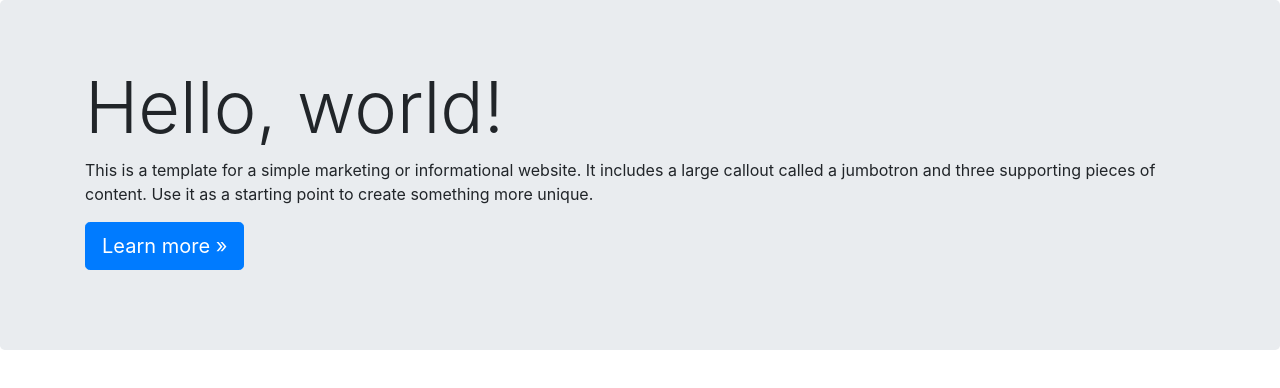
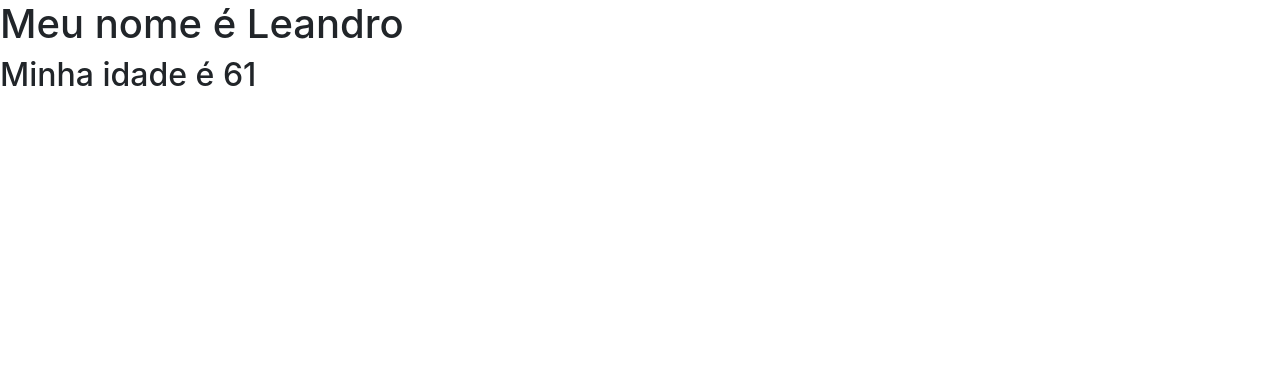
Before and after one commit to leandrosacchi/CasaDeShow_Angular, an Angular app in the folder casadeshowangular/: page / in a window 1280 px wide. Shown: the top 388 px of the page. Built offline with nearby package versions, Linux system fonts and the light colour scheme.

Commit message:
Aulas 9.5 e 9.6

```diff
--- a/casadeshowangular/src/app/app.component.html
+++ b/casadeshowangular/src/app/app.component.html
@@ -1,7 +1,3 @@
-<div class="jumbotron">
-  <div class="container">
-    <h1 class="display-3">Hello, world!</h1>
-    <p>This is a template for a simple marketing or informational website. It includes a large callout called a jumbotron and three supporting pieces of content. Use it as a starting point to create something more unique.</p>
-    <p><a class="btn btn-primary btn-lg" href="#" role="button">Learn more »</a></p>
-  </div>
-</div>
+<h1>Meu nome é {{nome}}</h1>
+
+<h2>Minha idade é {{30 + getIdade()}}</h2>
--- a/casadeshowangular/src/app/app.component.ts
+++ b/casadeshowangular/src/app/app.component.ts
@@ -6,5 +6,11 @@ import { Component } from '@angular/core';
   styleUrls: ['./app.component.css']
 })
 export class AppComponent {
-  title = 'casadeshowangular';
+  nome = 'Leandro';
+  idade = 31;
+
+getIdade(){
+  return this.idade;
 }
+
+}
```
